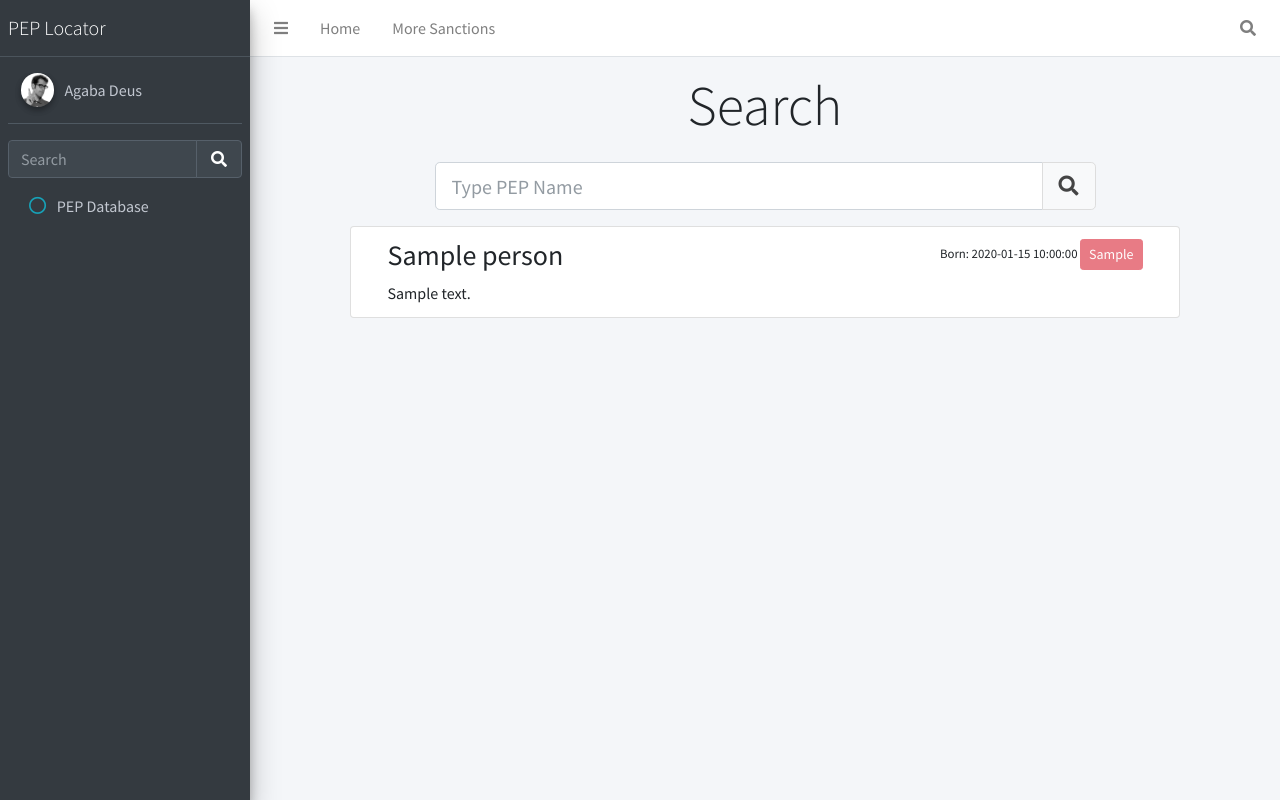
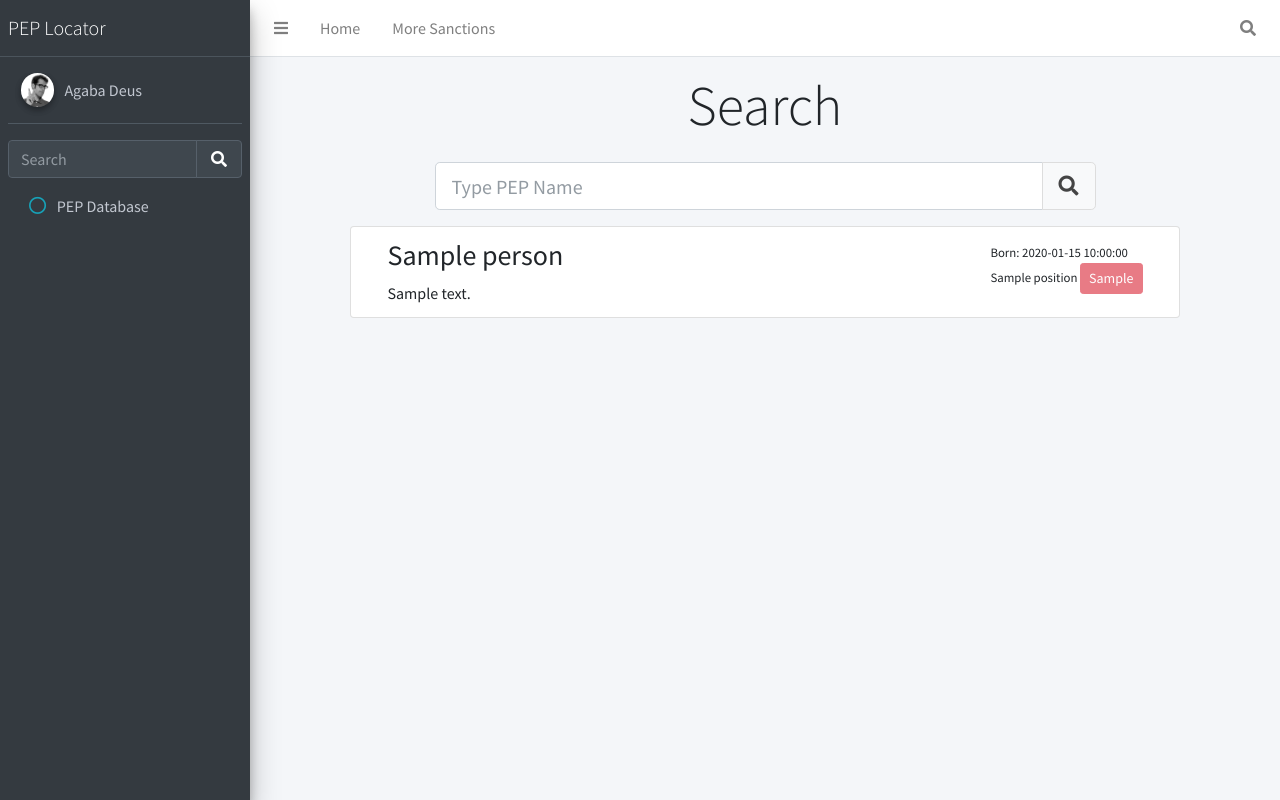
Before and after one commit to edmondsylar/py-pep-search, a Flask app: template templates/results.html in a window 1280 px wide. Run offline with Flask 2, Linux system fonts and the light colour scheme; the template is opened without the code that fills it: most values are stand-ins (such as "Sample title", 1, 10 or a date in 2020); some libraries are stand-ins or nearby versions.

Commit message:
added position

```diff
--- a/person_fetch.py
+++ b/person_fetch.py
@@ -10,7 +10,9 @@ class Search():
         self.string = string
         self.im = im
         self.identifier_phrases = [
-            'political Party', 'Ugandan Parliament', 'politician', 'government', 'Governemt of Uganda', 'Commissioner-General', 'Commissioner', 'Commissioner General' 'Parliament', 'president', 'President', 'vice president', 'prime minister', 'member of parliament', 'chief justice', 'judge', 'attorney general'
+            'political Party', 'Ugandan Parliament', 'politician', 'government', 'Governemt of Uganda', 'Commissioner-General',
+            'Commissioner', 'Commissioner General' 'Parliament', 'president', 'President', 'vice president', 'prime minister',
+            'member of parliament', 'chief justice', 'judge', 'attorney general'
         ]
 
     def get_info(self):
@@ -42,5 +44,6 @@ class Search():
                     each['PA'] = 'Person Flagged as pep'
                     each['PL'] = each['link']
                     each['DOB'] = get_birth_date(each['description'])
+                    each['position'] = phrase
                     # print (each)
                     self.refined_res.append(each)
--- a/templates/results.html
+++ b/templates/results.html
@@ -37,7 +37,7 @@
                                     <div class="col px-4">
                                         <div>
                                             <div class="float-right">
-                                                <small> Born: {{ person.DOB }} </small>
+                                                <small> Born: {{ person.DOB }} <br> {{ person.position }} </small>
                                                 <button disabled class="btn btn-danger btn-sm">{{ person.PA }}</button> </div>
                                             <h3>{{ person.title }}</h3>
                                             <p class="mb-0">
```
